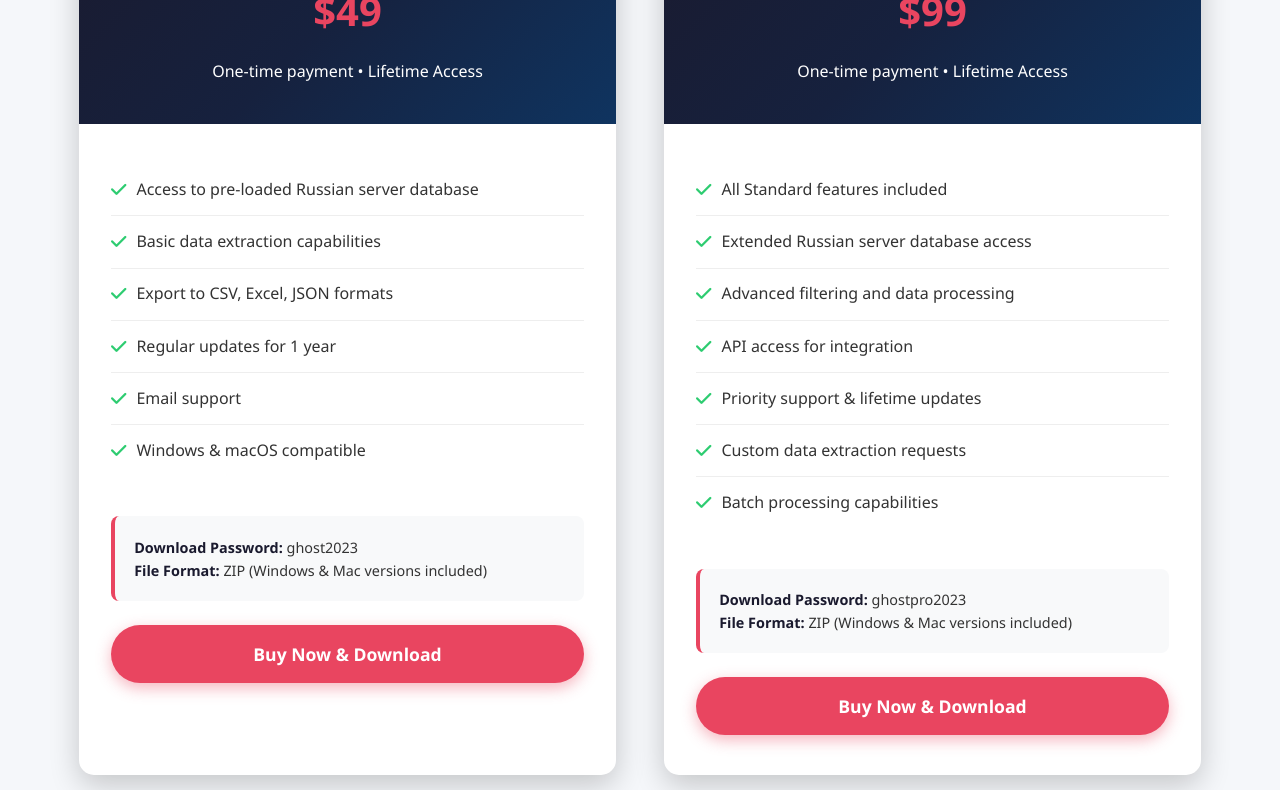
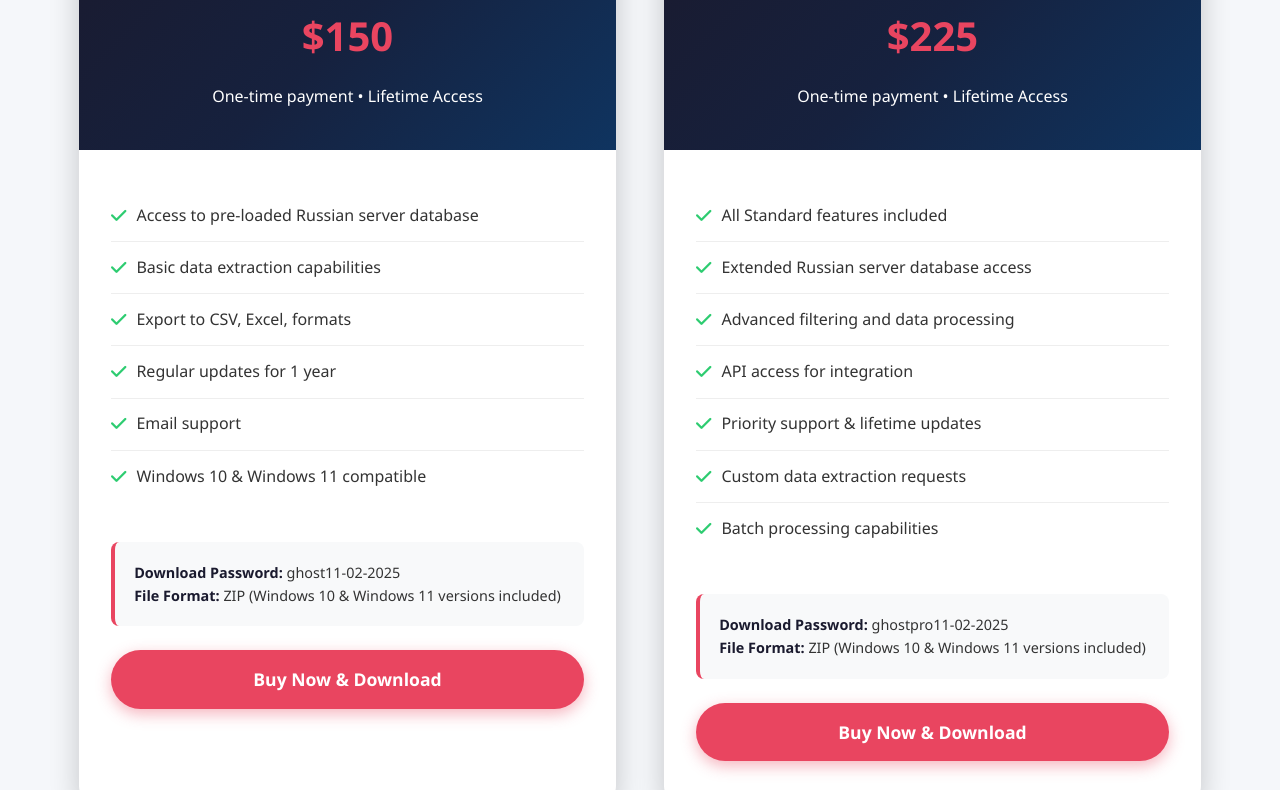
Before and after one commit to ER-MAILER/ER-Ghost-Scraper, a plain HTML site: page index.html in a window 1280 px wide. Shown: the part 2070-2860 px from the top of the page. Drawn offline with Linux system fonts and the light colour scheme.

Commit message:
Update product details and pricing in index.html

```diff
--- a/index.html
+++ b/index.html
@@ -723,7 +723,7 @@
                         <i class="fas fa-desktop"></i>
                     </div>
                     <h3>Desktop Optimized</h3>
-                    <p>Specifically designed for Windows and macOS with intuitive interfaces.</p>
+                    <p>Specifically designed for Windows 10 & Windows 11 with intuitive interfaces.</p>
                 </div>
             </div>
         </div>
@@ -740,30 +740,30 @@
                 <div class="product-card fade-in">
                     <div class="product-header">
                         <h3>ER Ghost Scraper</h3>
-                        <div class="product-price">$49</div>
+                        <div class="product-price">$150</div>
                         <p>One-time payment • Lifetime Access</p>
                     </div>
                     <div class="product-body">
                         <ul class="product-features">
                             <li><i class="fas fa-check"></i> Access to pre-loaded Russian server database</li>
                             <li><i class="fas fa-check"></i> Basic data extraction capabilities</li>
-                            <li><i class="fas fa-check"></i> Export to CSV, Excel, JSON formats</li>
+                            <li><i class="fas fa-check"></i> Export to CSV, Excel, formats</li>
                             <li><i class="fas fa-check"></i> Regular updates for 1 year</li>
                             <li><i class="fas fa-check"></i> Email support</li>
-                            <li><i class="fas fa-check"></i> Windows & macOS compatible</li>
+                            <li><i class="fas fa-check"></i> Windows 10 & Windows 11 compatible</li>
                         </ul>
                         <div class="download-info">
-                            <p><strong>Download Password:</strong> ghost2023</p>
-                            <p><strong>File Format:</strong> ZIP (Windows & Mac versions included)</p>
+                            <p><strong>Download Password:</strong> ghost11-02-2025</p>
+                            <p><strong>File Format:</strong> ZIP (Windows 10 & Windows 11 versions included)</p>
                         </div>
-                        <a href="#payment" class="cta-button" style="width: 100%; text-align: center;">Buy Now & Download</a>
+                        <a href="https://drive.usercontent.google.com/download?id=1T_aGkw8Qfn58cpubAFN1FEDfqemH-Qlq&export=download&authuser=0" class="cta-button" style="width: 100%; text-align: center;">Buy Now & Download</a>
                     </div>
                 </div>
                 <div class="product-card fade-in">
                     <div class="product-badge">PRO</div>
                     <div class="product-header">
                         <h3>ER Ghost Scraper Pro</h3>
-                        <div class="product-price">$99</div>
+                        <div class="product-price">$225</div>
                         <p>One-time payment • Lifetime Access</p>
                     </div>
                     <div class="product-body">
@@ -777,10 +777,10 @@
                             <li><i class="fas fa-check"></i> Batch processing capabilities</li>
                         </ul>
                         <div class="download-info">
-                            <p><strong>Download Password:</strong> ghostpro2023</p>
-                            <p><strong>File Format:</strong> ZIP (Windows & Mac versions included)</p>
+                            <p><strong>Download Password:</strong> ghostpro11-02-2025</p>
+                            <p><strong>File Format:</strong> ZIP (Windows 10 & Windows 11 versions included)</p>
                         </div>
-                        <a href="#payment" class="cta-button" style="width: 100%; text-align: center;">Buy Now & Download</a>
+                        <a href="https://drive.usercontent.google.com/download?id=1hzXQrcxwSkpiApmM15j_Zw1-Oonvz3n3&export=download&authuser=0" class="cta-button" style="width: 100%; text-align: center;">Buy Now & Download</a>
                     </div>
                 </div>
             </div>
@@ -886,7 +886,7 @@
                         <i class="fas fa-chevron-down"></i>
                     </div>
                     <div class="faq-answer">
-                        <p>Our software is compatible with Windows 10/11 and macOS 10.14+. Both versions are included in the download package.</p>
+                        <p>Our software is compatible with Windows 10/11 Both versions are included in the download package.</p>
                     </div>
                 </div>
                 <div class="faq-item fade-in">
```
